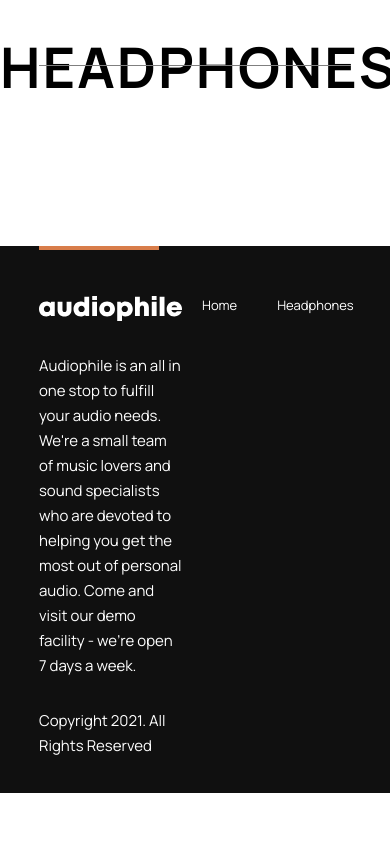
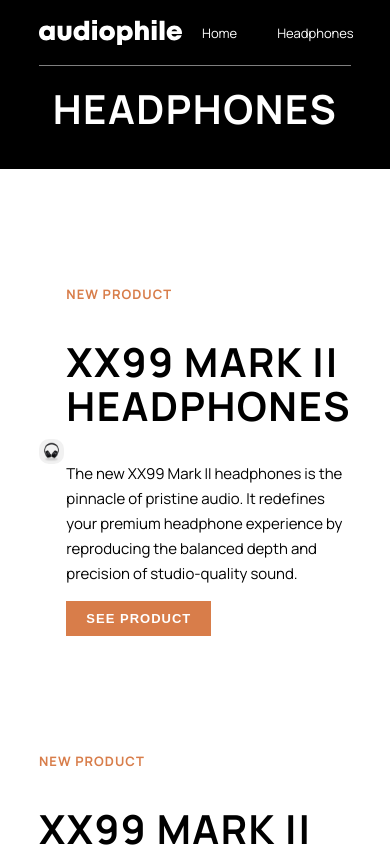
Before and after one commit to JoelStorr/FM-Audiophile-FrontEnd, a Nuxt app: page /Headphones in a window 390 px wide. Shown: the top 847 px of the page. Built offline with nearby package versions, Linux system fonts and the light colour scheme.

Commit message:
Added haedphone category page

```diff
--- a/pages/Headphones/index.vue
+++ b/pages/Headphones/index.vue
@@ -1,3 +1,29 @@
 <template>
-    <h1>Headphones</h1>
+  <div class="header">
+    <h2>Headphones</h2>
+  </div>
+  <section class="products">
+    <ProductPrev :imgLeft="true" />
+    <ProductPrev :imgLeft="false" />
+    <ProductPrev :imgLeft="true" />
+  </section>
+  <CategoryList />
+  <AudioText />
 </template>
+
+<style lang="scss" scoped>
+.header {
+  padding-top: 5rem;
+  background-color: $black;
+  height: 20vh;
+  display: flex;
+  align-items: center;
+  justify-content: center;
+  color: $white;
+}
+
+.products {
+  width: 100vw;
+  padding: 0 10%;
+}
+</style>
```
